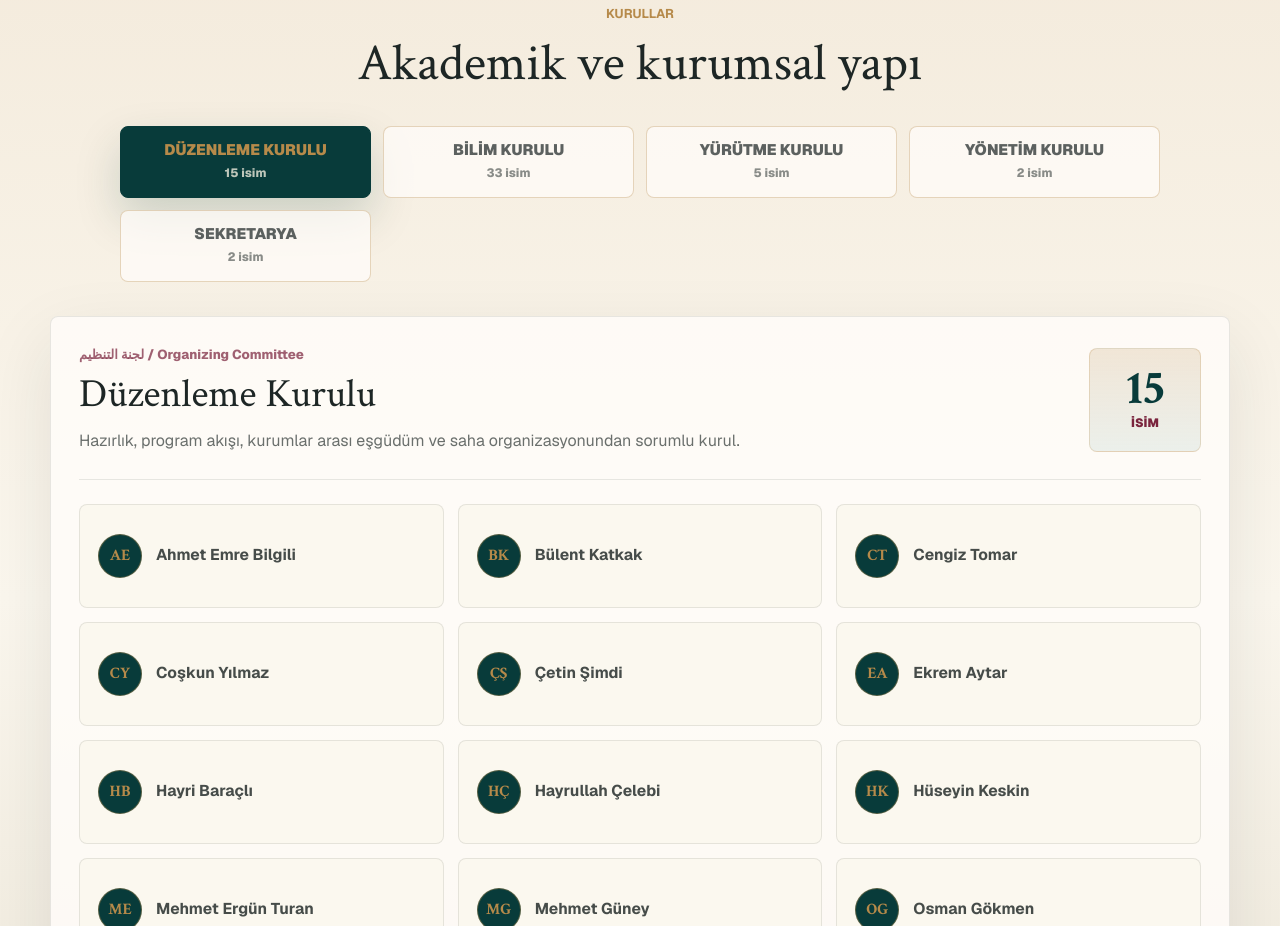
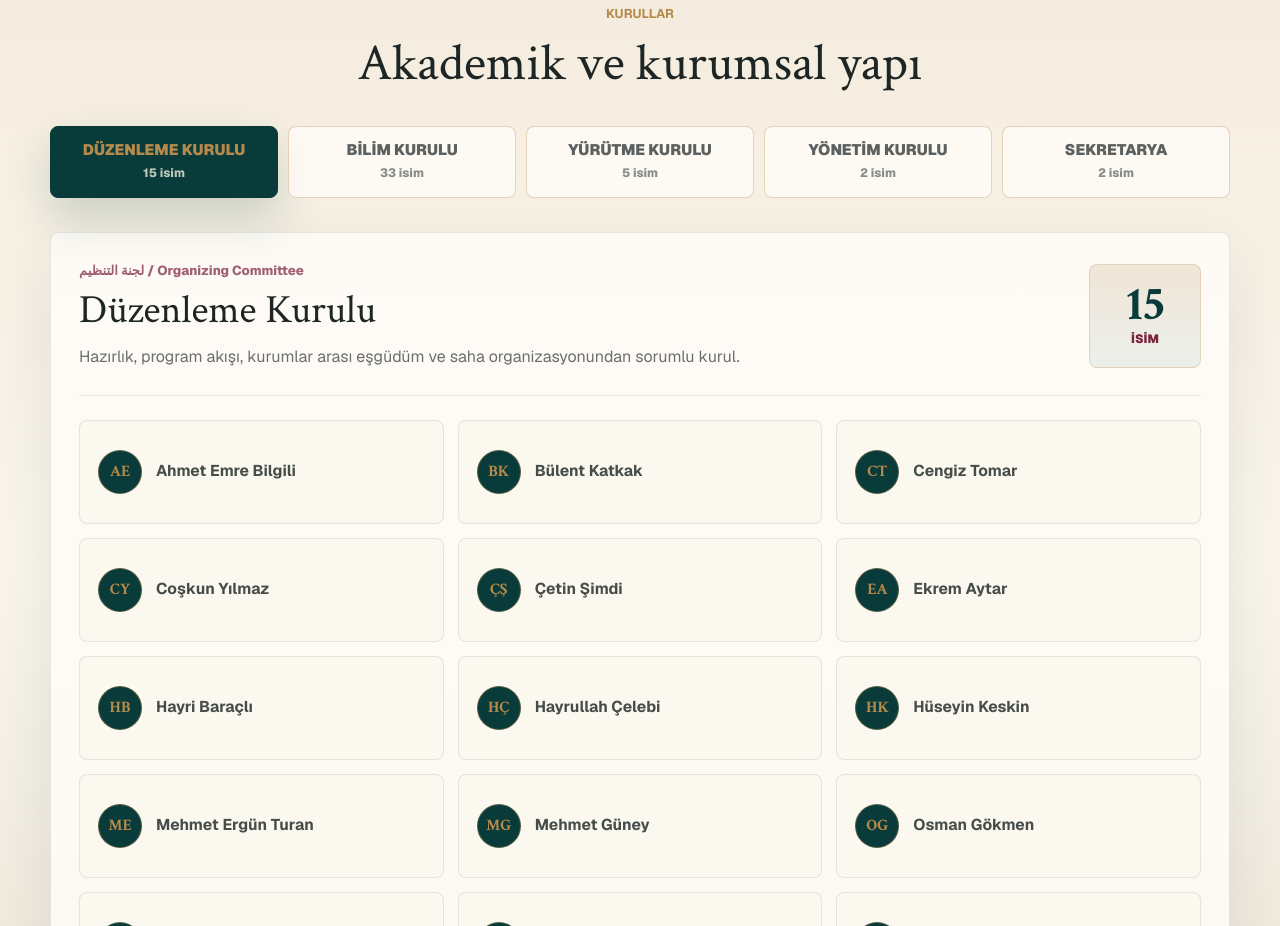
Before and after one commit to enesaydiinn/turbe, a Next.js app: page / in a window 1280 px wide. Shown: the part 6540-7466 px from the top of the page. Built offline with nearby package versions, Linux system fonts and the light colour scheme; no server answers.

Commit message:
Keep committee tabs on one row

```diff
--- a/app/globals.css
+++ b/app/globals.css
@@ -846,10 +846,10 @@ section,
 
 .committee-tablist {
   display: grid;
-  gap: 12px;
-  grid-template-columns: repeat(4, minmax(0, 1fr));
+  gap: 10px;
+  grid-template-columns: repeat(5, minmax(0, 1fr));
   margin: 0 auto 34px;
-  max-width: 1040px;
+  max-width: 1240px;
 }
 
 .committee-tab {
@@ -862,7 +862,7 @@ section,
   gap: 5px;
   justify-items: center;
   min-height: 72px;
-  padding: 14px 18px;
+  padding: 14px 12px;
   text-align: center;
   transition:
     background 180ms ease,
@@ -873,7 +873,7 @@ section,
 }
 
 .committee-tab span {
-  font-size: 0.96rem;
+  font-size: clamp(0.82rem, 0.74rem + 0.28vw, 0.96rem);
   font-weight: 900;
   line-height: 1.2;
   text-transform: uppercase;
```
